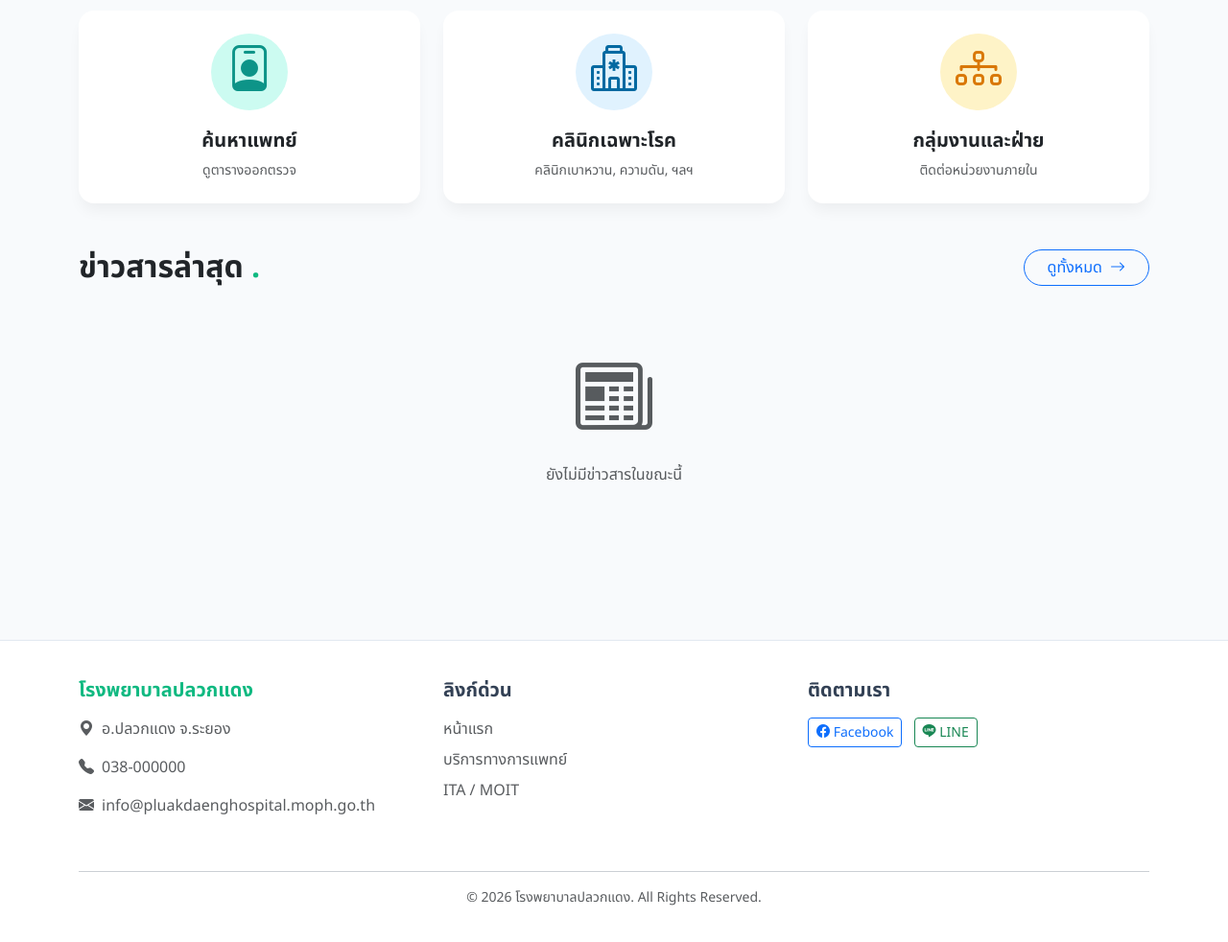
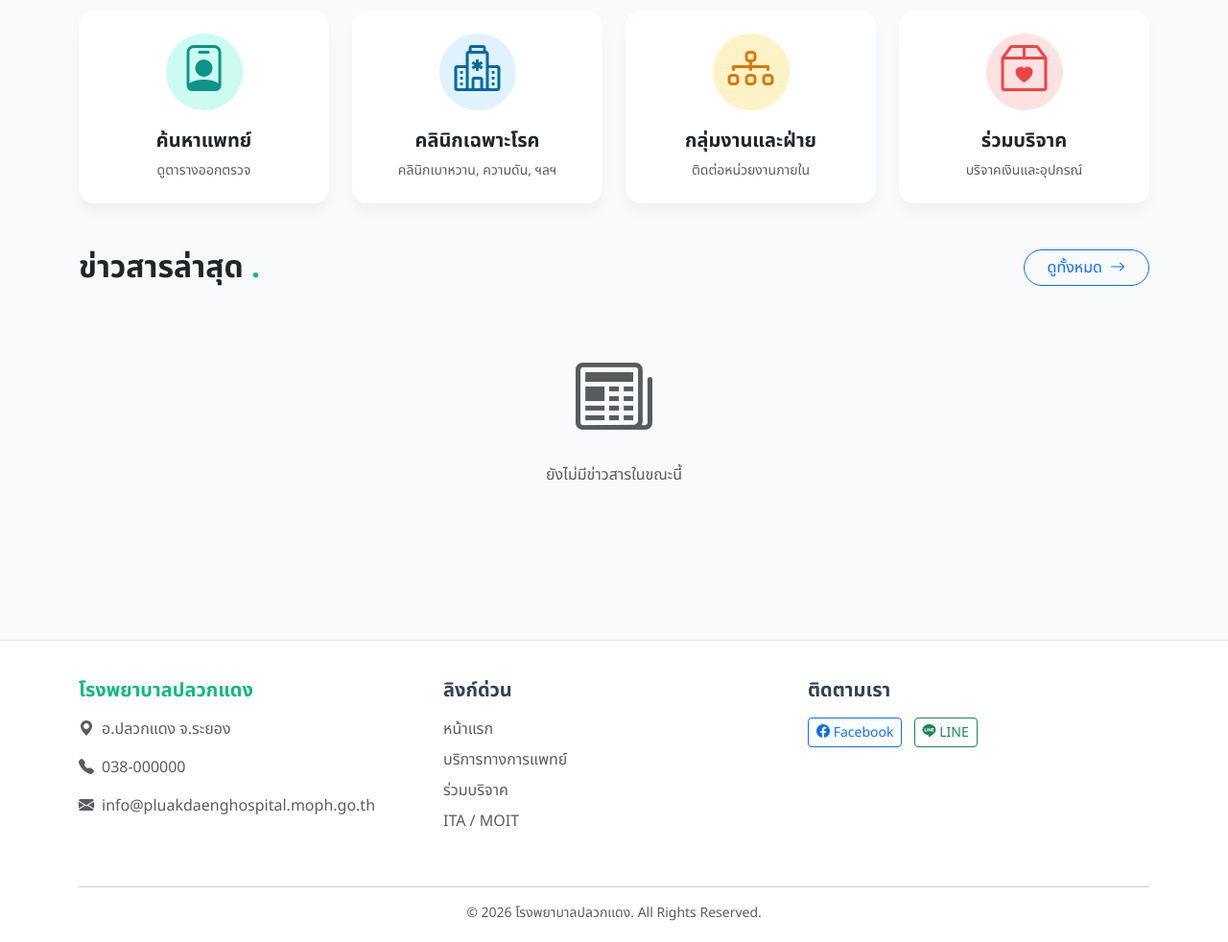
Before and after one commit to pharmacisttom/pdhweb, a PHP site: page /pdhweb/ in a window 1280 px wide. Shown: the part 596-1578 px from the top of the page at 96% size. Before the commit the page ends 1540 px from the top, so only its background shows below. Run offline with PHP 8.4, Linux system fonts and the light colour scheme; data that the repository does not hold is empty; some libraries are stand-ins or nearby versions.

Commit message:
Fix doctors encoding and add donation links to homepage

```diff
--- a/app/Views/home/index.php
+++ b/app/Views/home/index.php
@@ -119,7 +119,7 @@
 <div class="container mb-5" style="margin-top: -60px; position: relative; z-index: 10;">
     <div class="row g-4 justify-content-center">
         <!-- Quick Service Cards -->
-        <div class="col-6 col-md-4">
+        <div class="col-6 col-md-3">
             <a href="<?= URLROOT ?>/doctor" class="text-decoration-none">
                 <div class="card quick-service-card h-100 py-4 text-center">
                     <div class="quick-service-icon" style="background-color: #ccfbf1;">
@@ -130,7 +130,7 @@
                 </div>
             </a>
         </div>
-        <div class="col-6 col-md-4">
+        <div class="col-6 col-md-3">
             <a href="<?= URLROOT ?>/clinic" class="text-decoration-none">
                 <div class="card quick-service-card h-100 py-4 text-center">
                     <div class="quick-service-icon" style="background-color: #e0f2fe;">
@@ -141,7 +141,7 @@
                 </div>
             </a>
         </div>
-        <div class="col-6 col-md-4">
+        <div class="col-6 col-md-3">
             <a href="<?= URLROOT ?>/department" class="text-decoration-none">
                 <div class="card quick-service-card h-100 py-4 text-center">
                     <div class="quick-service-icon" style="background-color: #fef3c7;">
@@ -149,6 +149,17 @@
                     </div>
                     <h5 class="card-title text-dark fw-bold mb-0">กลุ่มงานและฝ่าย</h5>
                     <p class="text-muted small mt-2 mb-0">ติดต่อหน่วยงานภายใน</p>
+                </div>
+            </a>
+        </div>
+        <div class="col-6 col-md-3">
+            <a href="<?= URLROOT ?>/donation" class="text-decoration-none">
+                <div class="card quick-service-card h-100 py-4 text-center">
+                    <div class="quick-service-icon" style="background-color: #fee2e2;">
+                        <i class="bi bi-box2-heart display-5" style="color: #ef4444;"></i>
+                    </div>
+                    <h5 class="card-title text-dark fw-bold mb-0">ร่วมบริจาค</h5>
+                    <p class="text-muted small mt-2 mb-0">บริจาคเงินและอุปกรณ์</p>
                 </div>
             </a>
         </div>
--- a/app/Views/layouts/main.php
+++ b/app/Views/layouts/main.php
@@ -71,6 +71,9 @@
                         <a class="nav-link" href="<?= URLROOT ?>/news">ข่าวสาร</a>
                     </li>
                     <li class="nav-item">
+                        <a class="nav-link" href="<?= URLROOT ?>/donation">ร่วมบริจาค</a>
+                    </li>
+                    <li class="nav-item">
                         <a class="nav-link" href="<?= URLROOT ?>/contact">ติดต่อเรา</a>
                     </li>
                     <li class="nav-item ms-lg-3 mt-2 mt-lg-0 d-flex align-items-center">
@@ -102,7 +105,8 @@
                     <h5 class="fw-bold mb-3">ลิงก์ด่วน</h5>
                     <ul class="list-unstyled text-muted">
                         <li class="mb-2"><a href="<?= URLROOT ?>" class="text-decoration-none text-muted">หน้าแรก</a></li>
-                        <li class="mb-2"><a href="<?= URLROOT ?>/services" class="text-decoration-none text-muted">บริการทางการแพทย์</a></li>
+                        <li class="mb-2"><a href="<?= URLROOT ?>/service" class="text-decoration-none text-muted">บริการทางการแพทย์</a></li>
+                        <li class="mb-2"><a href="<?= URLROOT ?>/donation" class="text-decoration-none text-muted">ร่วมบริจาค</a></li>
                         <li class="mb-2"><a href="<?= URLROOT ?>/ita" class="text-decoration-none text-muted">ITA / MOIT</a></li>
                     </ul>
                 </div>
--- /dev/null
+++ b/database/fix_doctors.sql
@@ -0,0 +1,3 @@
+UPDATE doctors SET prefix='พญ.', firstname='สมหญิง', lastname='ใจดี', specialty='อายุรกรรมทั่วไป' WHERE id=1;
+UPDATE doctors SET prefix='นพ.', firstname='สมชาย', lastname='รักความสุข', specialty='ศัลยกรรมกระดูก' WHERE id=2;
+DELETE FROM doctors WHERE id IN (3, 4);
```
